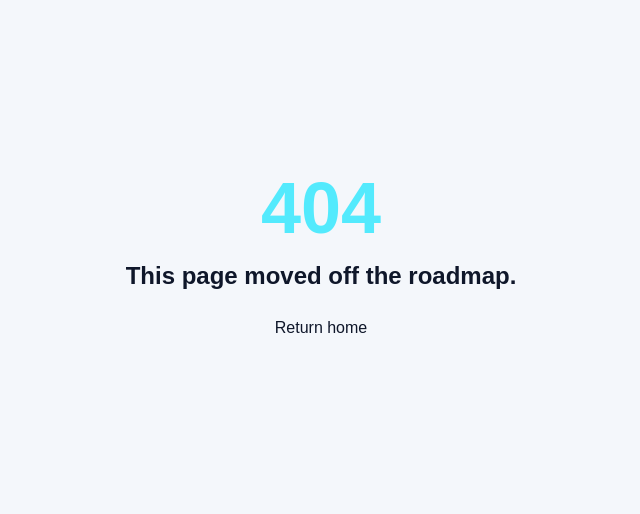
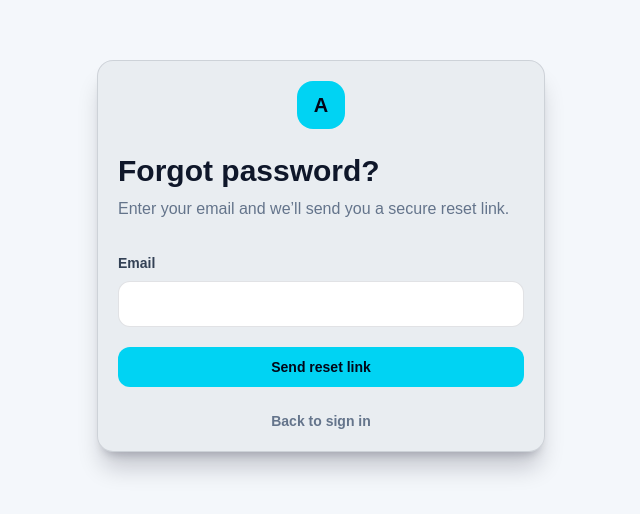
Before and after one commit to pronoyc11/dap-frontend-updated-, a Next.js app: page /forgot-password in a window 1280 px wide. Before the commit this address had no page. Shown: the part 144-658 px from the top of the page, without its empty margins (319-959 px from the left). Built offline with nearby package versions, Linux system fonts and the light colour scheme.

Commit message:
feat: add forgot password screens

```diff
--- /dev/null
+++ b/src/app/forgot-password/page.tsx
@@ -0,0 +1,46 @@
+"use client";
+
+import Link from "next/link";
+import { useState } from "react";
+import { toast } from "sonner";
+import { api } from "@/lib/api";
+import { Button, Card } from "@/components/ui";
+
+export default function ForgotPasswordPage() {
+  const [email, setEmail] = useState("");
+  const [pending, setPending] = useState(false);
+  const [sent, setSent] = useState(false);
+
+  async function submit(event: React.FormEvent<HTMLFormElement>) {
+    event.preventDefault();
+    setPending(true);
+    try {
+      await api.post("/auth/forgot-password", { email });
+      setSent(true);
+      toast.success("If an account exists, a reset link has been sent.");
+    } catch (cause) {
+      toast.error(cause instanceof Error ? cause.message : "Unable to send reset link");
+    } finally {
+      setPending(false);
+    }
+  }
+
+  return (
+    <main className="grid min-h-screen place-items-center bg-[#07111f] p-6">
+      <Card className="w-full max-w-md">
+        <div className="mx-auto grid size-12 place-items-center rounded-2xl bg-cyan-400 text-xl font-black text-slate-950">A</div>
+        <h1 className="mt-6 text-3xl font-black text-white">Forgot password?</h1>
+        <p className="mt-2 text-slate-400">Enter your email and we’ll send you a secure reset link.</p>
+        {sent ? (
+          <p className="mt-6 rounded-xl border border-emerald-300/30 bg-emerald-300/10 p-4 text-sm leading-6 text-emerald-200">Check your inbox. The reset link expires in 15 minutes.</p>
+        ) : (
+          <form className="mt-8 space-y-5" onSubmit={submit}>
+            <label className="block text-sm font-semibold text-slate-200">Email<input required type="email" autoComplete="email" className="mt-2 w-full rounded-xl border border-white/10 bg-black/20 px-4 py-3 text-white" value={email} onChange={(event) => setEmail(event.target.value)} /></label>
+            <Button className="w-full" disabled={pending}>{pending ? "Sending…" : "Send reset link"}</Button>
+          </form>
+        )}
+        <p className="mt-6 text-center text-sm text-slate-400"><Link className="font-semibold text-cyan-300 hover:text-cyan-200" href="/login">Back to sign in</Link></p>
+      </Card>
+    </main>
+  );
+}
--- /dev/null
+++ b/src/app/reset-password/page.tsx
@@ -0,0 +1,44 @@
+"use client";
+
+import Link from "next/link";
+import { useSearchParams } from "next/navigation";
+import { useState } from "react";
+import { toast } from "sonner";
+import { api } from "@/lib/api";
+import { Button, Card } from "@/components/ui";
+
+export default function ResetPasswordPage() {
+  const token = useSearchParams().get("token") ?? "";
+  const [password, setPassword] = useState("");
+  const [confirmation, setConfirmation] = useState("");
+  const [pending, setPending] = useState(false);
+  const [complete, setComplete] = useState(false);
+
+  async function submit(event: React.FormEvent<HTMLFormElement>) {
+    event.preventDefault();
+    if (!token) return toast.error("This reset link is missing its token.");
+    if (password !== confirmation) return toast.error("Passwords do not match.");
+    if (password.length < 8) return toast.error("Password must be at least 8 characters.");
+    setPending(true);
+    try {
+      await api.post("/auth/reset-password", { token, password });
+      setComplete(true);
+      toast.success("Password reset successfully.");
+    } catch (cause) {
+      toast.error(cause instanceof Error ? cause.message : "Unable to reset password");
+    } finally {
+      setPending(false);
+    }
+  }
+
+  return (
+    <main className="grid min-h-screen place-items-center bg-[#07111f] p-6">
+      <Card className="w-full max-w-md">
+        <div className="mx-auto grid size-12 place-items-center rounded-2xl bg-cyan-400 text-xl font-black text-slate-950">A</div>
+        <h1 className="mt-6 text-3xl font-black text-white">Set a new password</h1>
+        {complete ? <><p className="mt-2 text-slate-400">Your password has been changed. You can now sign in with the new password.</p><Link className="mt-8 inline-flex w-full items-center justify-center rounded-xl bg-cyan-400 px-4 py-3 font-bold text-slate-950" href="/login">Go to sign in</Link></> : <form className="mt-8 space-y-5" onSubmit={submit}><label className="block text-sm font-semibold text-slate-200">New password<input required minLength={8} type="password" autoComplete="new-password" className="mt-2 w-full rounded-xl border border-white/10 bg-black/20 px-4 py-3 text-white" value={password} onChange={(event) => setPassword(event.target.value)} /></label><label className="block text-sm font-semibold text-slate-200">Confirm password<input required minLength={8} type="password" autoComplete="new-password" className="mt-2 w-full rounded-xl border border-white/10 bg-black/20 px-4 py-3 text-white" value={confirmation} onChange={(event) => setConfirmation(event.target.value)} /></label><Button className="w-full" disabled={pending || !token}>{pending ? "Updating…" : "Reset password"}</Button></form>}
+        {!complete && <p className="mt-6 text-center text-sm text-slate-400"><Link className="font-semibold text-cyan-300 hover:text-cyan-200" href="/login">Back to sign in</Link></p>}
+      </Card>
+    </main>
+  );
+}
```
Also changed, not shown: src/app/login/page.tsx (+2 -1 lines), src/lib/api.ts (+1 -1 lines).
